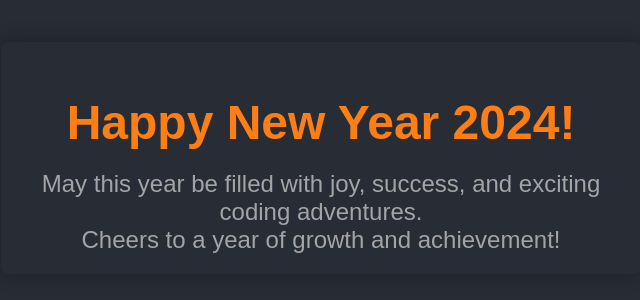
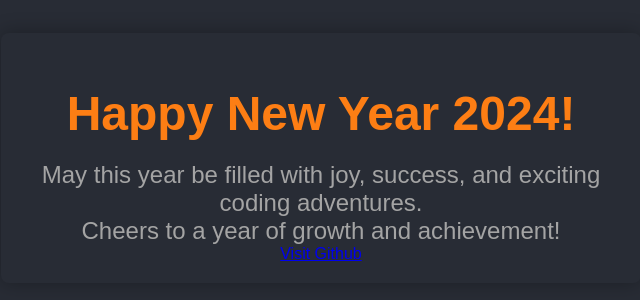
Before and after one commit to debangshucode/HAPPY-NEW-YEAR, a plain HTML site: page index.html in a window 1280 px wide. Shown: the part 242-542 px from the top of the page, without its empty margins (319-959 px from the left). Drawn offline with nearby package versions, Linux system fonts and the light colour scheme.

Commit message:
Update index.html
add git link

```diff
--- a/index.html
+++ b/index.html
@@ -12,6 +12,9 @@
         <h1 class="animate__animated animate__bounceInDown">Happy New Year 2024!</h1>
         <p class="animate__animated animate__fadeInUp">May this year be filled with joy, success, and exciting coding adventures.</p>
         <p class="animate__animated animate__fadeInUp">Cheers to a year of growth and achievement!</p>
+        <div class="wrapper">
+            <a href="https://github.com/debangshucode"><span>Visit Github <i class="fa-brands fa-github"></i></span></a>
+        </div>
     </div>
 </body>
 </html>
```
